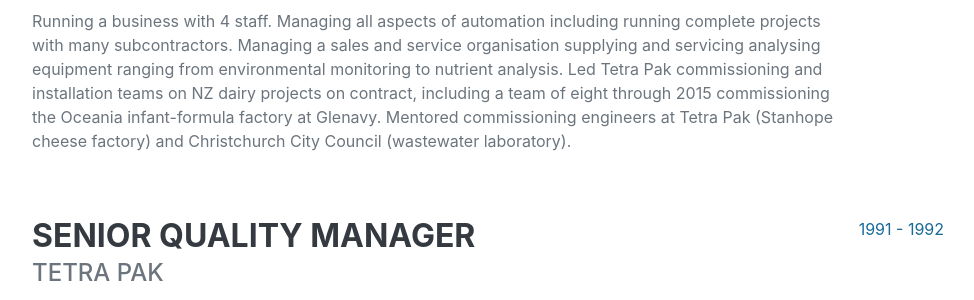
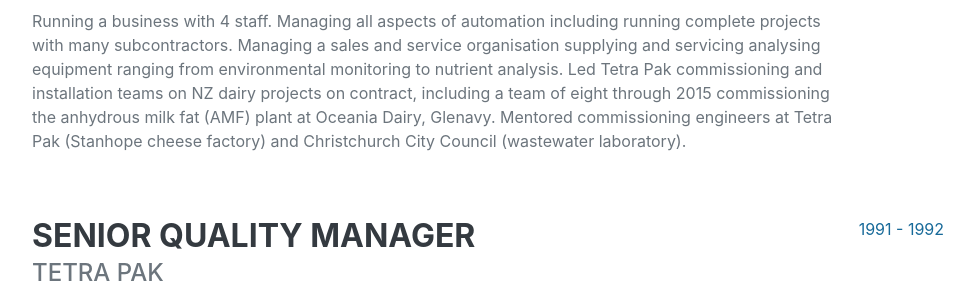
Before and after one commit to SYM-1/django-resume, a Django app: page / in a window 1280 px wide. Shown: the part 1078-1378 px from the top of the page, without its empty margins (288-1262 px from the left). Run offline with Django 5.2, Linux system fonts and the light colour scheme; some libraries are stand-ins or nearby versions; some web fonts are replaced.

Commit message:
CV: correct Oceania commissioning to AMF plant (not infant formula)

```diff
--- a/website/templates/home.html
+++ b/website/templates/home.html
@@ -65,7 +65,7 @@
                         <div class="flex-grow-1">
                             <h3 class="mb-0">Managing Director </h3>
                             <div class="subheading mb-3">Analysing and Automation</div>
-                            <p>Running a business with 4 staff.  Managing all aspects of automation including running complete projects with many subcontractors.  Managing a sales and service organisation supplying and servicing analysing equipment ranging from environmental monitoring to nutrient analysis.  Led Tetra Pak commissioning and installation teams on NZ dairy projects on contract, including a team of eight through 2015 commissioning the Oceania infant-formula factory at Glenavy.  Mentored commissioning engineers at Tetra Pak (Stanhope cheese factory) and Christchurch City Council (wastewater laboratory).</p>
+                            <p>Running a business with 4 staff.  Managing all aspects of automation including running complete projects with many subcontractors.  Managing a sales and service organisation supplying and servicing analysing equipment ranging from environmental monitoring to nutrient analysis.  Led Tetra Pak commissioning and installation teams on NZ dairy projects on contract, including a team of eight through 2015 commissioning the anhydrous milk fat (AMF) plant at Oceania Dairy, Glenavy.  Mentored commissioning engineers at Tetra Pak (Stanhope cheese factory) and Christchurch City Council (wastewater laboratory).</p>
                         </div>
                         <div class="flex-shrink-0"><span class="text-primary">1992 - Present</span></div>
                     </div>
```
